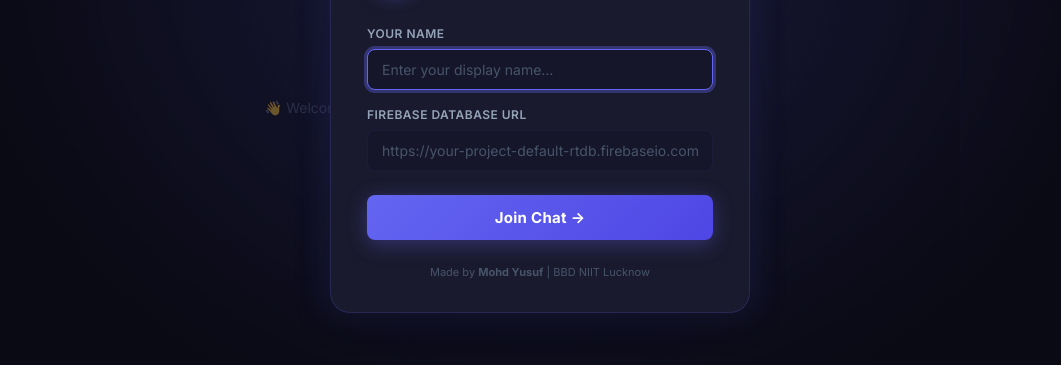
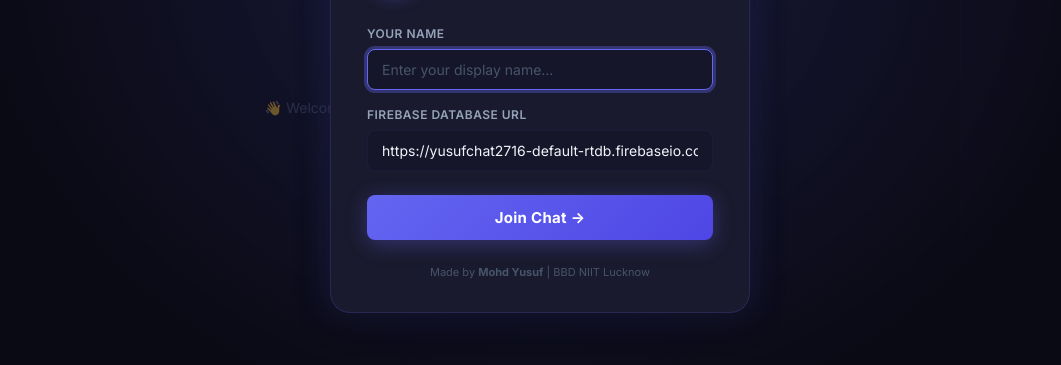
Before and after one commit to yusufsheikh2716/YusufChat, a plain HTML site: page web/index.html in a window 1280 px wide. Shown: the part 295-660 px from the top of the page, without its empty margins (100-1161 px from the left). Drawn offline with Linux system fonts and the light colour scheme.

Commit message:
feat: hardcode Firebase URL as default value

```diff
--- a/web/index.html
+++ b/web/index.html
@@ -544,7 +544,8 @@
 
     <div class="form-group">
       <label for="inp-fburl">Firebase Database URL</label>
-      <input type="text" id="inp-fburl" placeholder="https://your-project-default-rtdb.firebaseio.com" spellcheck="false" />
+      <input type="text" id="inp-fburl" placeholder="https://your-project-default-rtdb.firebaseio.com" value="https://yusufchat2716-default-rtdb.firebaseio.com" spellcheck="false" />
+
     </div>
 
     <button id="btn-join" type="button">Join Chat →</button>
```
